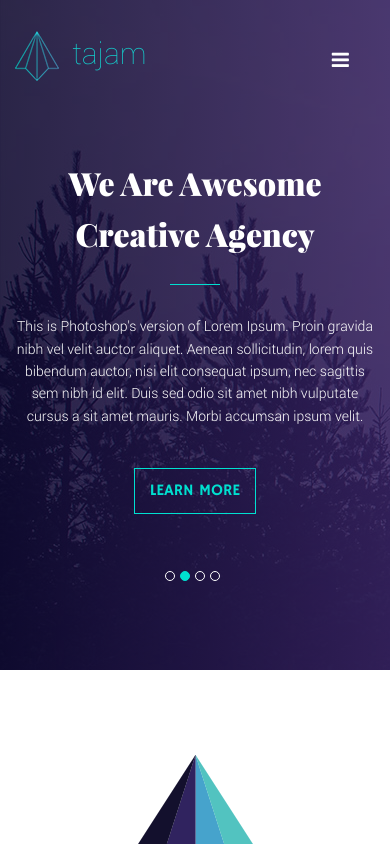
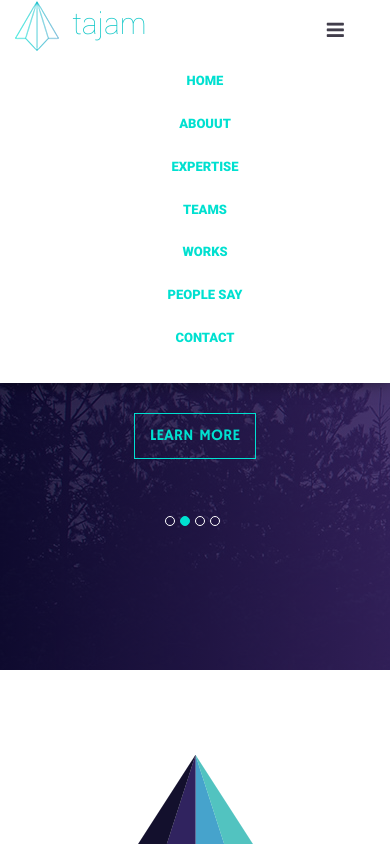
Before and after one commit to bangwww/tagem_master, a plain HTML site: page index.html in a window 390 px wide. Both pictures are taken after a click on the button 340 px from the left and 59 px from the top of the page. Shown: the top 844 px of the page. Drawn offline with Linux system fonts and the light colour scheme.

Commit message:
upgrade main_mnu

```diff
--- a/css/media.css
+++ b/css/media.css
@@ -30,8 +30,17 @@
 		border-bottom: none
 	}
 
-	header .main_mnu ul {
+	header .main_mnu nav ul {
 		display: none;
+	}
+	header .main_mnu {
+		display: block;
+		float: none;
+		text-align: center;
+	}
+	header .main_mnu li{
+		display: block;
+		padding-bottom: 20px;
 	}
 	.s_say .say_carousel .owl-nav .owl-prev {
 		left: 0px;
@@ -139,7 +148,9 @@
 
 /* Medium Devices, Desktops */
 @media only screen and (min-width : 992px) {
-
+	header .main_mnu ul {
+		display: block !important;
+	}
 }
 
  /* Large Devices, Wide Screens */
--- a/index.html
+++ b/index.html
@@ -34,7 +34,7 @@
 
 <body>
 
-	<header class="s_dark">
+	<header id="home" class="s_dark">
 		<div class="grad_bg"></div>
 		<div class="top_line_wrapper default">
 		<div class="container">
@@ -47,11 +47,11 @@
 							</div>
 							<div class="logo_txt">tajam</div>
 						</div>
+						<button class="main_mnu_button hidden-md hidden-lg"><i class="fa fa-bars" aria-hidden="true"></i></button>
 						<div class="main_mnu">
-							<button class="main_mnu_button hidden-md hidden-lg"><i class="fa fa-bars" aria-hidden="true"></i></button>
 							<nav>
 								<ul>
-									<li><a href="#" class="active">Home</a></li>
+									<li><a href="#home">Home</a></li>
 									<li><a href="#about">Abouut</a></li>
 									<li><a href="#expertise">Expertise</a></li>
 									<li><a href="#team">Teams</a></li>
--- a/js/common.js
+++ b/js/common.js
@@ -32,9 +32,14 @@ $(document).ready(function(){
 		autoplayTimeout: 10000
 	});
 
-	$(".main_mnu ul a").mPageScroll2id();
+	$(".main_mnu ul a").mPageScroll2id({
+		offset: 55
+	});
 
 	var $menu = $(".top_line_wrapper");
+
+	if($(window).scrollTop()>100)
+	$menu.removeClass("default").addClass("fixed");
 
 	$(window).scroll(function(){
 		if ( $(this).scrollTop() > 100 && $menu.hasClass("default") ){
@@ -42,8 +47,22 @@ $(document).ready(function(){
 		} else if($(this).scrollTop() === 0 && $menu.hasClass("fixed")) {
 			$menu.removeClass("fixed").addClass("default");
 			if($(this).width()<992 )
-			$(".top_mnu ul").slideUp();
+			$(".main_mnu ul").slideUp();
 		}
+	});
+
+	$(".main_mnu ul a").click(function(){
+		if($(window).width()<992)
+			$(".main_mnu ul").slideUp();
+	});
+
+	$(".main_mnu_button").click(function(){
+		if ($menu.hasClass("default") ){
+			$menu.removeClass("default").addClass("fixed");
+		} else if($(window).scrollTop() === 0 && $menu.hasClass("fixed")) {
+			$menu.removeClass("fixed").addClass("default");
+		}
+		$(".main_mnu ul").slideToggle();
 	});
 
 
--- a/sass/main.sass
+++ b/sass/main.sass
@@ -23,7 +23,8 @@ html.js .loader
 		left: 50%
 		top: 50%
 		position: absolute
-
+a
+	outline: none !important;
 body
 	font-family: "RobotoLight", sans-serif
 	font-weight: normal
@@ -94,6 +95,8 @@ header
 			width: 100%
 			background-color: #FFF
 			box-shadow: 0 0 15px rgba(#000,.5)
+			.main_mnu_button
+				color: #413d4b
 			a
 				color: #413d4b
 	padding-top: 30px
@@ -116,7 +119,7 @@ header
 				text-decoration: none
 				&:hover
 					color: $main_color
-				&.active
+				&.mPS2id-highlight
 					color: $main_color
 	h1
 		font-family: "PlayfairDisplay-Black"
@@ -169,6 +172,8 @@ header
 	margin-top: 12px
 	background-color: transparent
 	color: #fff
+	position: absolute
+	right: 20px
 	border: none
 h2
 	font-family: "PlayfairDisplay-Bold"
```
Also changed, not shown: css/main.css, 1 other file.
